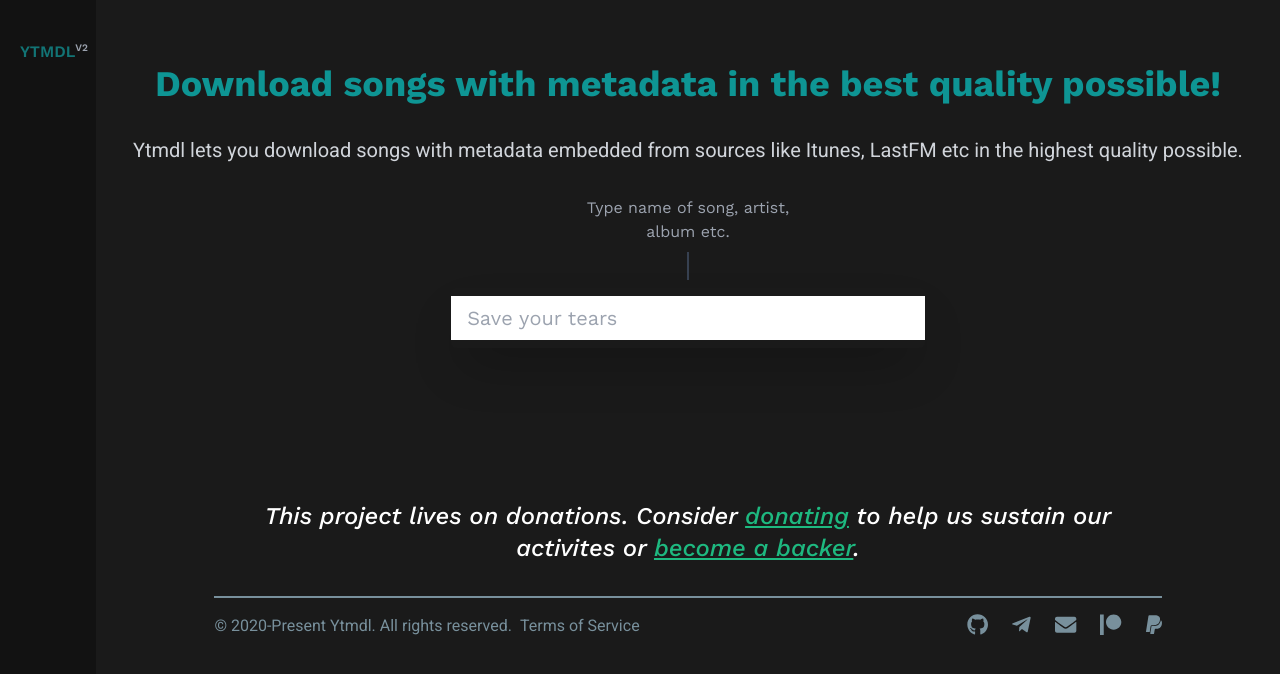
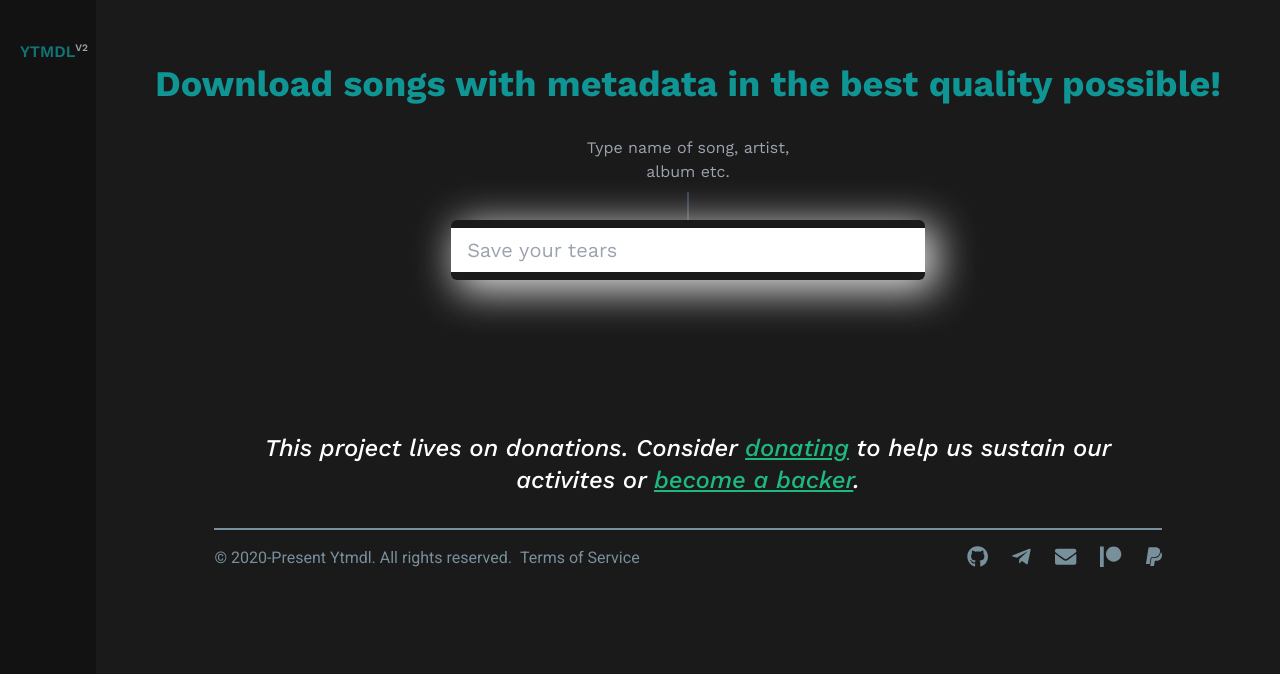
Before and after one commit to deepjyoti30/ytmdl-web-v2, a Vue app: page / in a window 1280 px wide. Shown: the top 674 px of the page. Built offline with nearby package versions, Linux system fonts and the light colour scheme; some icons are missing; what vue-resource would draw is missing.

Commit message:
Add some shadow to the search bar

```diff
--- a/src/components/SearchBar.vue
+++ b/src/components/SearchBar.vue
@@ -8,7 +8,7 @@
     <div
       class="divider--line w-0 mr-auto ml-auto border border-gray-200 dark:border-gray-700 h-7"
     ></div>
-    <div class="search--box shadow-2xl w-2/5 my-2 mr-auto ml-auto rounded-md">
+    <div class="search--box shadow-cust w-2/5 mb-2 mr-auto ml-auto rounded-md">
       <input
         type="text"
         class="w-full my-2 border py-2 pl-4 text-xl"
--- a/src/scss/_utility.scss
+++ b/src/scss/_utility.scss
@@ -15,3 +15,10 @@
 .strip-button {
     @extend .strip-border;
 }
+
+.shadow-cust {
+    $color: #E0E0E0;
+    -webkit-box-shadow: 8px 8px 40px 3px $color;
+    -moz-box-shadow: 8px 8px 40px 3px $color;
+    box-shadow: 8px 8px 40px 3px $color;
+}
--- a/src/views/Home.vue
+++ b/src/views/Home.vue
@@ -4,12 +4,8 @@
       <h1 class="text-4xl font-bold">
         Download songs with metadata in the best quality possible!
       </h1>
-      <p class="my-8 text-gray-600 dark:text-gray-300">
-        Ytmdl lets you download songs with metadata embedded from sources like
-        Itunes, LastFM etc in the highest quality possible.
-      </p>
     </div>
-    <div class="search-bar-content">
+    <div class="search-bar-content pt-8">
       <SearchBar />
     </div>
   </div>
```
